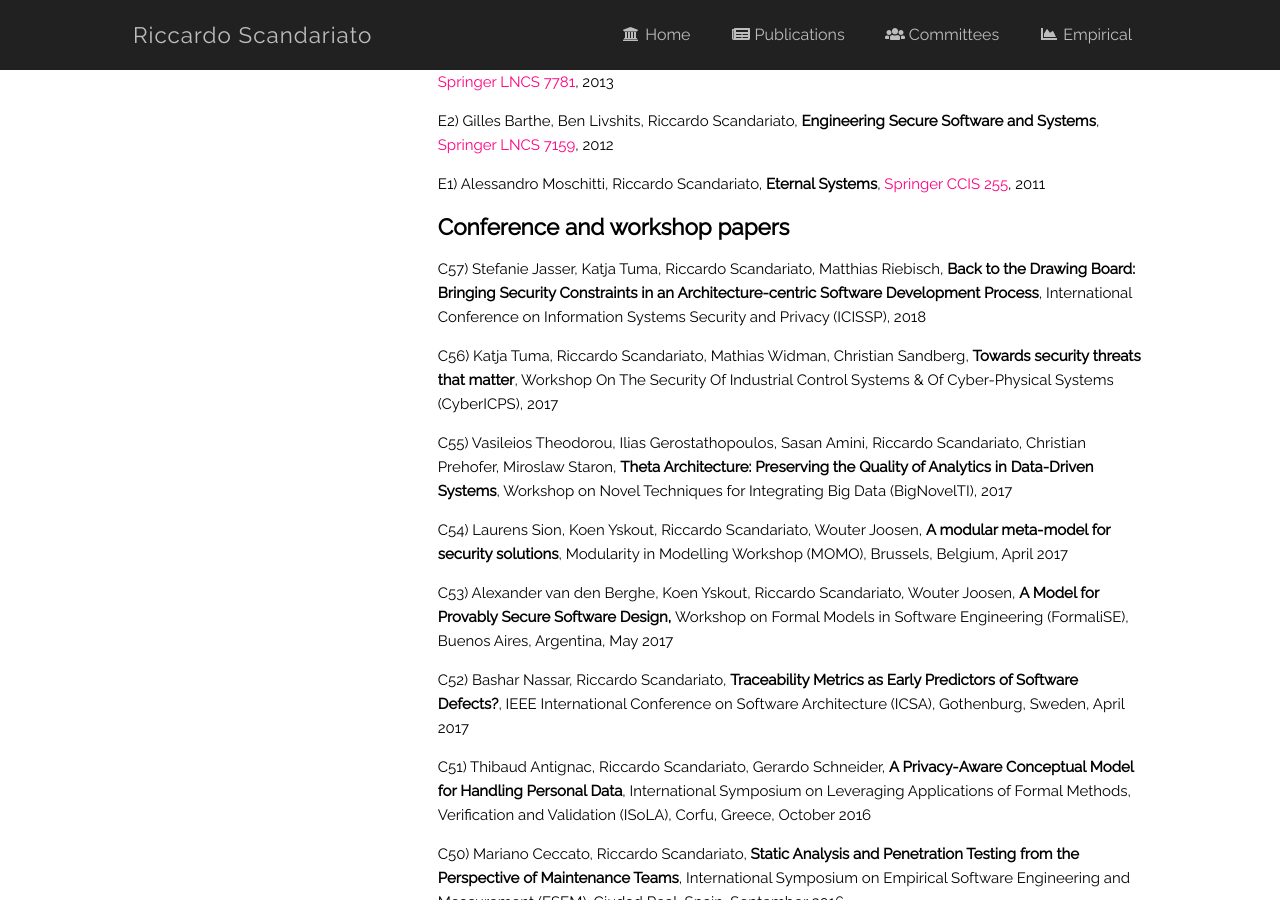
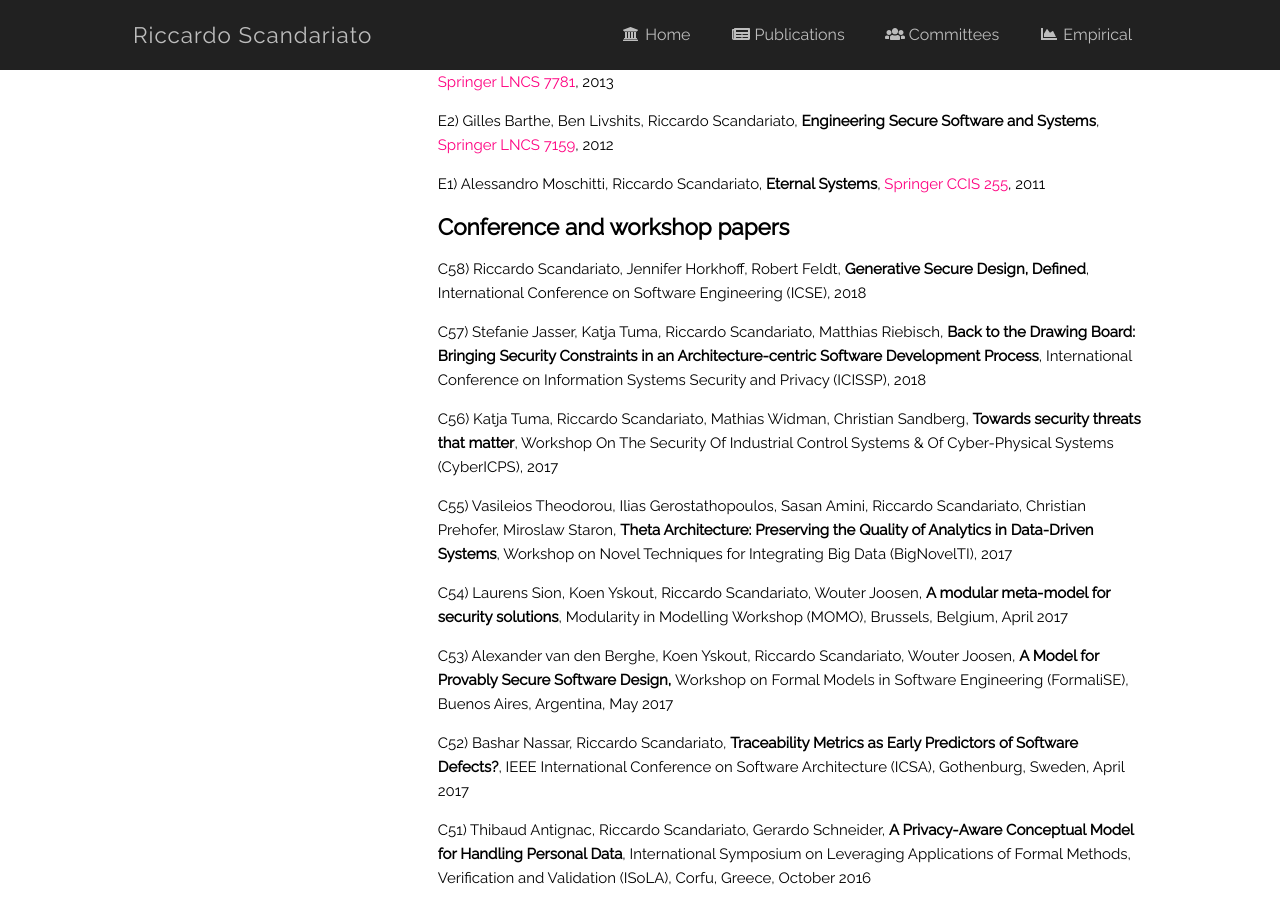
Before and after one commit to riccardoscandariato/riccardoscandariato.github.io, a Jekyll site: the page built from pubs.md, in a window 1280 px wide and 900 px high, scrolled down 1970 px. Built offline with Jekyll 4.4.1, drawn with Linux system fonts in a browser that asks for light colours.

Commit message:
more pubs (NIER18)

```diff
--- a/pubs.md
+++ b/pubs.md
@@ -58,6 +58,8 @@ This page contains the complete list of my publications. For additional bibliome
 
 
 <h2>Conference and workshop papers</h2>
+
+<p>C58) Riccardo Scandariato, Jennifer Horkhoff, Robert Feldt, <b>Generative Secure Design, Defined</b>, International Conference on Software Engineering (ICSE), 2018</p>
 
 <p>C57) Stefanie Jasser, Katja Tuma, Riccardo Scandariato, Matthias Riebisch, <b>Back to the Drawing Board: Bringing Security Constraints in an Architecture-centric Software Development Process</b>, International Conference on Information Systems Security and Privacy (ICISSP), 2018</p>
 
```
